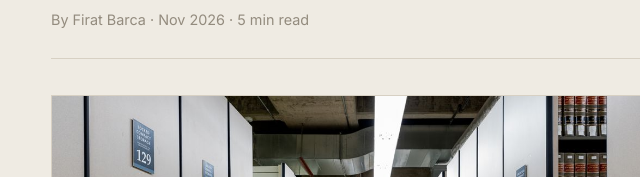
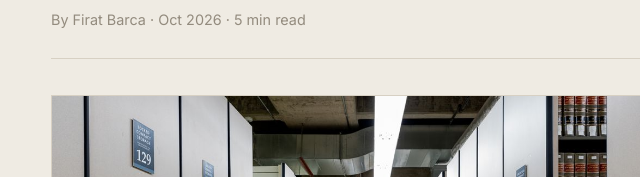
Before and after one commit to firatbarca/personal, an Eleventy site: page src/posts/political-scientist-reads-a-standard.md in a window 1280 px wide. Shown: the part 372-549 px from the top of the page, 261-901 px from the left. Built offline with nearby package versions, Linux system fonts and the light colour scheme; Eleventy itself is replaced by a stand-in of ours; files that its build step writes are made by us from their sources.

Commit message:
Update publication date in political scientist post

```diff
--- a/src/posts/political-scientist-reads-a-standard.md
+++ b/src/posts/political-scientist-reads-a-standard.md
@@ -1,6 +1,6 @@
 ---
 title: "What a Political Scientist Sees in a Carbon Accounting Standard"
-date: 2026-11-08T00:01
+date: 2026-10-08T22:01
 tag: ESG
 summary: "I trained to read treaties and institutions, not emission factors. That
   background turns out to be unexpectedly useful for understanding why reporting
```
